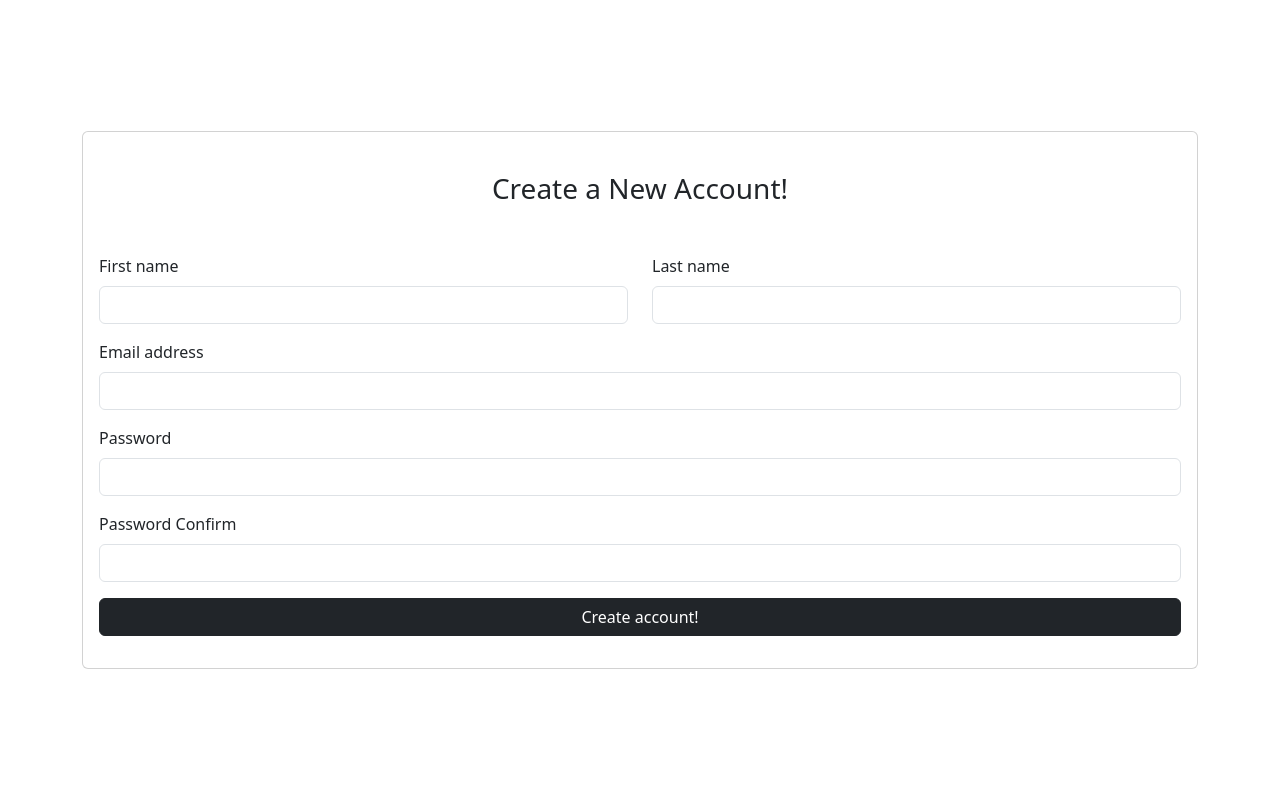
After one commit to polaeskandar/datenbanken-praktikum, a Flask app: page /auth/register in a window 1280 px wide. The commit adds this page. Run offline with Flask 3, Linux system fonts and the light colour scheme; some libraries are stand-ins or nearby versions.

Commit message:
Create a new customer

```diff
--- /dev/null
+++ b/app/components/auth/register_customer_component.py
@@ -0,0 +1,47 @@
+from flask import render_template, flash, redirect, url_for, Response
+from flask_login import login_user
+
+from app import app, db
+from app.form.component.auth.RegisterCustomerForm import RegisterCustomerForm
+from app.models.Account import Account
+from app.models.Customer import Customer
+
+
+def register_customer_component() -> Response | str:
+    register_customer_form = RegisterCustomerForm()
+
+    if not register_customer_form.validate_on_submit():
+        for error in register_customer_form.errors.values():
+            flash(error[0], category="danger")
+
+        attributes = {
+            'register_customer_form': register_customer_form,
+        }
+
+        return render_template('components/auth/register_customer.html', attributes=attributes)
+
+    return create_customer(register_customer_form)
+
+
+def create_customer(register_customer_form: RegisterCustomerForm) -> Response:
+    account = Account(
+        email=register_customer_form.email.data,
+        hashed_password=register_customer_form.password.data,
+    )
+
+    customer = Customer(
+        first_name=register_customer_form.first_name.data,
+        last_name=register_customer_form.last_name.data,
+        account=account,
+    )
+
+    with app.app_context():
+        db.session.add(account)
+        db.session.add(customer)
+        db.session.commit()
+
+        db.session.refresh(account)
+        login_user(account)
+
+    flash("User created successfully.", category="success")
+    return redirect(url_for("routes.index"))
--- /dev/null
+++ b/app/form/component/auth/RegisterCustomerForm.py
@@ -0,0 +1,19 @@
+from flask_wtf import FlaskForm
+from wtforms.fields.simple import StringField, PasswordField
+from wtforms.validators import DataRequired, Email, EqualTo, Length, ValidationError
+
+from app.models.Account import Account
+
+
+class RegisterCustomerForm(FlaskForm):
+    first_name = StringField('First name', validators=[DataRequired(), Length(min=3, max=255)])
+    last_name = StringField('Last name', validators=[DataRequired(), Length(min=3, max=255)])
+    email = StringField('Email address', validators=[DataRequired(), Email()])
+    password = PasswordField('Password', validators=[DataRequired(), Length(min=8, max=255)])
+    password_confirm = PasswordField('Password Confirm', validators=[DataRequired(), EqualTo('password', message="Passwords must match.")])
+
+    def validate_email(self, email):
+        account = Account.query.filter_by(email=email.data).first()
+
+        if account is not None:
+            raise ValidationError('Account already exists with the same email.')
--- a/app/routes.py
+++ b/app/routes.py
@@ -1,7 +1,8 @@
-from flask import render_template, Blueprint
+from flask import render_template, Blueprint, Response
 
 from app.components.navbar_component import navbar_component
 from app.components.footer_component import footer_component
+from app.components.auth.register_customer_component import register_customer_component
 
 routes_blueprint = Blueprint("routes", __name__)
 
@@ -23,3 +24,55 @@ def index():
         components=components,
         page_title="Home",
     )
+
+
+@routes_blueprint.route("/auth/register", methods=["GET", "POST"])
+def register_customer_view():
+    components = {
+        "header": [],
+        "main": [
+            register_customer_component(),
+        ],
+        "footer": [],
+    }
+
+    for section, section_components in components.items():
+        for component_item in section_components:
+            if type(component_item) is Response:
+                return component_item
+
+    return render_template(
+        "layout.html",
+        components=components,
+        page_title="Register",
+    )
+
+
+@routes_blueprint.route("/auth", methods=["GET", "POST"])
+@routes_blueprint.route("/auth/login", methods=["GET", "POST"])
+def login():
+    components = {
+        "header": [],
+        "main": [],
+        "footer": [],
+    }
+
+    return render_template(
+        "layout.html",
+        components=components,
+        page_title="Authentication",
+    )
+
+@routes_blueprint.route("/auth/become-a-partner", methods=["GET", "POST"])
+def register_restaurant():
+    components = {
+        "header": [],
+        "main": [],
+        "footer": [],
+    }
+
+    return render_template(
+        "layout.html",
+        components=components,
+        page_title="Authentication",
+    )
--- a/app/static/components/footer.css
+++ b/app/static/components/footer.css
@@ -1,4 +1,4 @@
-footer {
+.footer-menu {
     background-color: #000;
     color: #fff;
     text-align: center;
--- /dev/null
+++ b/app/templates/components/auth/register_customer.html
@@ -0,0 +1,35 @@
+<div class="card mt-auto mb-auto">
+  <form class="card-body" method="POST">
+    {{ attributes.register_customer_form.hidden_tag() }}
+
+    <h1 class="fs-3 text-center mt-4 mb-5">Create a New Account!</h1>
+
+    <div class="row mb-3">
+      <div class="col-6">
+        {{ attributes.register_customer_form.first_name.label(class="form-label", for="first_name") }}
+        {{ attributes.register_customer_form.first_name(id="first_name", class="form-control") }}
+      </div>
+      <div class="col-6">
+        {{ attributes.register_customer_form.last_name.label(class="form-label", for="last_name") }}
+        {{ attributes.register_customer_form.last_name(id="last_name", class="form-control") }}
+      </div>
+    </div>
+
+    <div class="mb-3">
+      {{ attributes.register_customer_form.email.label(class="form-label", for="email") }}
+      {{ attributes.register_customer_form.email(id="email", class="form-control") }}
+    </div>
+    <div class="mb-3">
+      {{ attributes.register_customer_form.password.label(class="form-label", for="password") }}
+      {{ attributes.register_customer_form.password(id="password", class="form-control") }}
+    </div>
+    <div class="mb-3">
+      {{ attributes.register_customer_form.password_confirm.label(class="form-label", for="password_confirm") }}
+      {{ attributes.register_customer_form.password_confirm(id="password_confirm", class="form-control") }}
+    </div>
+
+    <div class="d-grid mb-3">
+      <button type="submit" class="btn btn-dark">Create account!</button>
+    </div>
+  </form>
+</div>
--- a/app/templates/components/footer.html
+++ b/app/templates/components/footer.html
@@ -1,4 +1,3 @@
-<footer>
 <div class="footer-menu">
   <a href="#">Home</a>
   <a href="#">News</a>
@@ -6,4 +5,3 @@
   <a href="#">Contact Us</a>
   <a href="#">Our Team</a>
 </div>
-</footer>
--- a/app/templates/layout.html
+++ b/app/templates/layout.html
@@ -30,7 +30,7 @@
         {% for component in components['header'] %} {{ component|safe }} {% endfor %}
       {% endblock %}
     </header>
-    <main id="content" class="container">
+    <main id="content" class="d-flex flex-column container min-vh-100">
       {% block main_content %}
         {% for component in components['main'] %} {{ component|safe }} {% endfor %}
       {% endblock %}
--- a/requirements.txt
+++ b/requirements.txt
@@ -4,3 +4,4 @@ flask_bcrypt~=1.0.1
 flask_login~=0.6.3
 flask_wtf~=1.2.2
 black~=24.10.0
+email-validator~=2.2.0
```
Also changed, not shown: app/models/Account.py (+11 -1 lines). Lines whose indentation alone changed are shown as unchanged.
